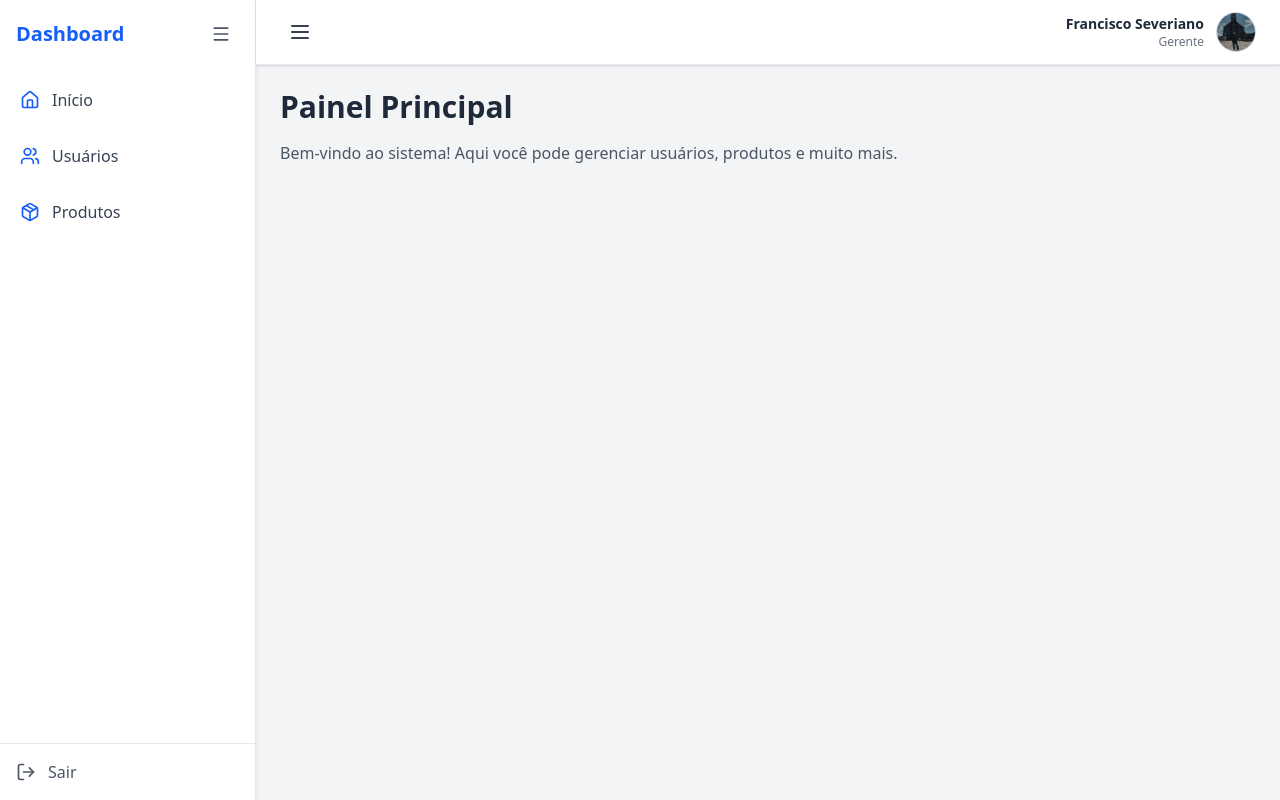
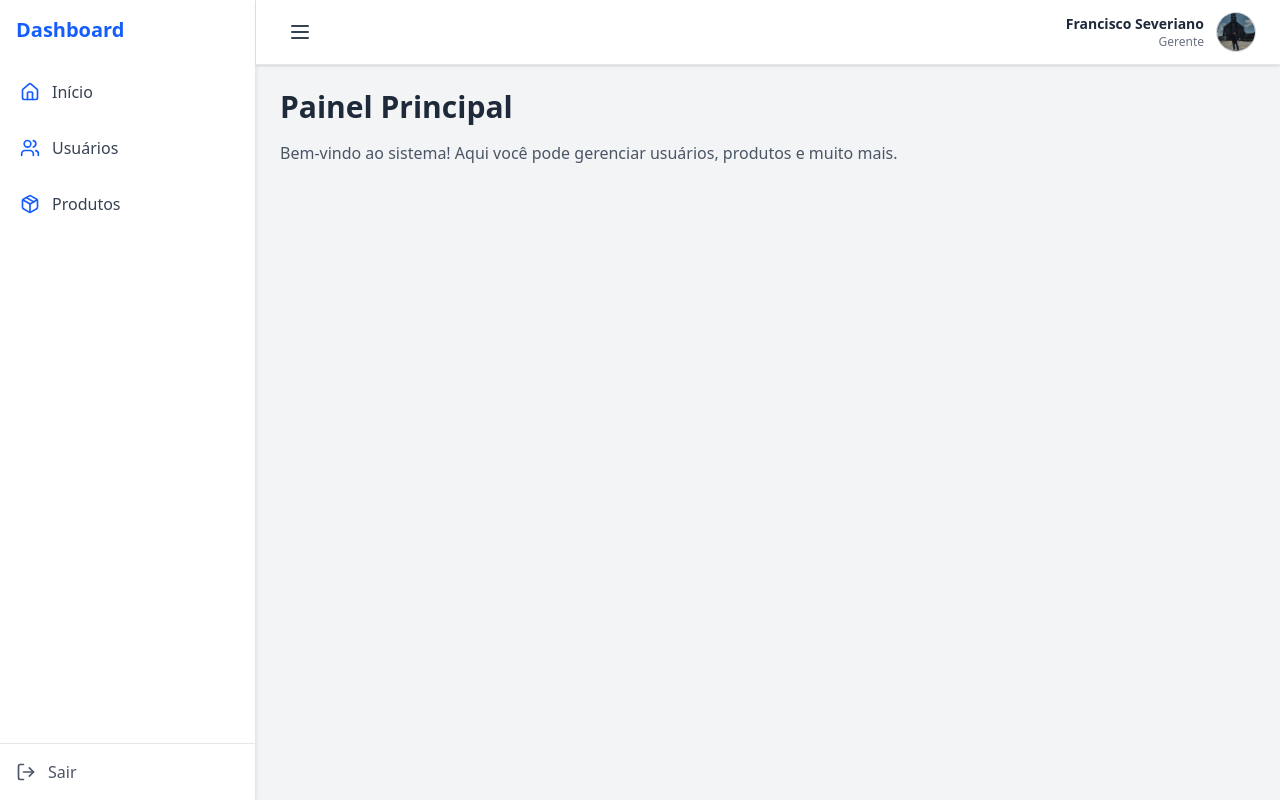
Before and after one commit to francisco328react/SISTEMA-ESTOQUE-FRONTNED, a React (Vite) app: page /dashboard in a window 1280 px wide. Built offline with nearby package versions, Linux system fonts and the light colour scheme.

Commit message:
fix: corrigindo Sidebar, Navbar e Dashboard

```diff
--- a/src/components/Sidebar/Sidebar.tsx
+++ b/src/components/Sidebar/Sidebar.tsx
@@ -1,11 +1,11 @@
-import { Home, Users, Package, LogOut, Menu } from "lucide-react";
+import { Home, Users, Package, LogOut } from "lucide-react";
 
 interface SidebarProps {
   isOpen: boolean;
   setIsOpen: (open: boolean) => void;
 }
 
-export function Sidebar({ isOpen, setIsOpen }: SidebarProps) {
+export function Sidebar({ isOpen }: SidebarProps) {
   return (
     <aside
       className={`${
@@ -19,12 +19,6 @@ export function Sidebar({ isOpen, setIsOpen }: SidebarProps) {
         ) : (
           <h1 className="text-xl font-bold text-blue-600">D</h1>
         )}
-        <button
-          onClick={() => setIsOpen(!isOpen)}
-          className="p-2 rounded hover:bg-gray-100 transition"
-        >
-          <Menu className="w-5 h-5 text-gray-600" />
-        </button>
       </div>
 
       {/* Menu */}
```
